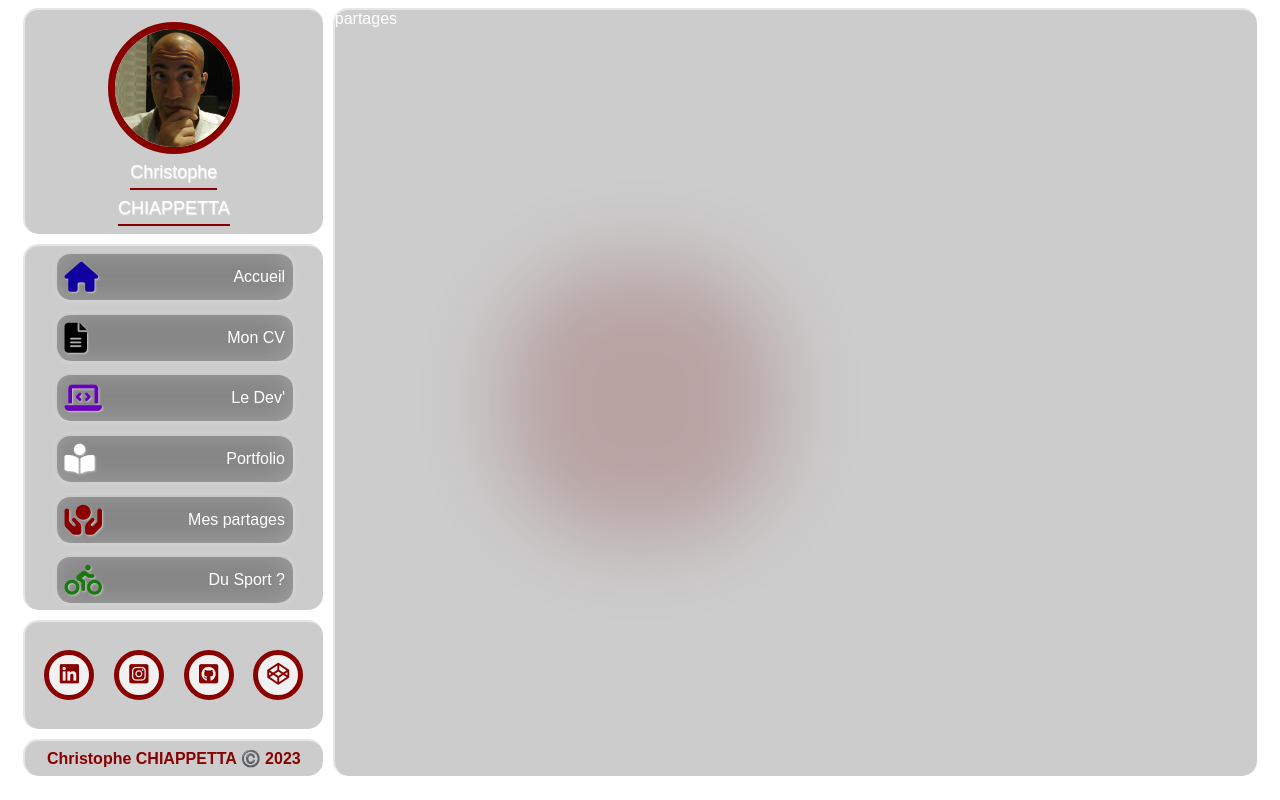
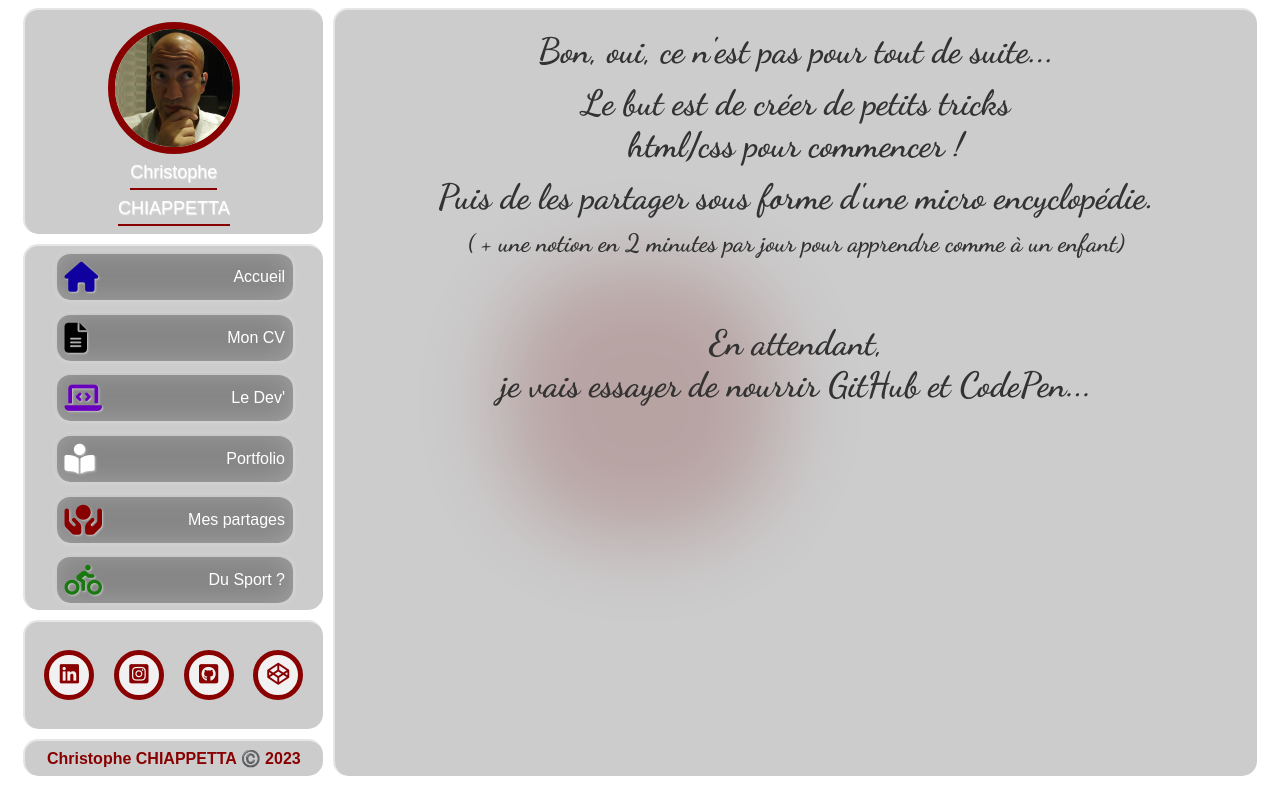
Before and after one commit to ChristopheC-83/barpat-v2, a React (Create React App) app: page /partages in a window 1280 px wide. Built offline with nearby package versions, Linux system fonts and the light colour scheme.

Commit message:
on attaque cv en TL

```diff
--- a/src/Pages/Partages.js
+++ b/src/Pages/Partages.js
@@ -1,4 +1,4 @@
-import Nav from '../component/Nav'
+import Nav from "../component/Nav";
 import { useContext } from "react";
 import { dataColorContext } from "../component/Context/ColorContext";
 
@@ -15,9 +15,17 @@ export default function Partages(props) {
           boxShadow: `0 0 80px 100px ${color}`,
         }}
       ></div>
-     <Nav color={color}/>
-    <div className='pageContainer partageContainer'>
-      partages
-    </div></div>
-  )
+      <Nav color={color} />
+      <div className="pageContainer partageContainer">
+        <div className="titlePage">
+          <h2>Bon, oui, ce n'est pas pour tout de suite...</h2>
+          <h2> Le but est de créer de petits tricks <br /> html/css pour commencer !</h2>
+          <h2> Puis de les partager sous forme d'une micro encyclopédie.</h2>
+          <h3>( + une notion en 2 minutes par jour pour apprendre comme à un enfant)</h3>
+          <br /><br /><br />
+          <h2>En attendant, <br /> je vais essayer de nourrir GitHub et CodePen...</h2>
+        </div>
+      </div>
+    </div>
+  );
 }
```
